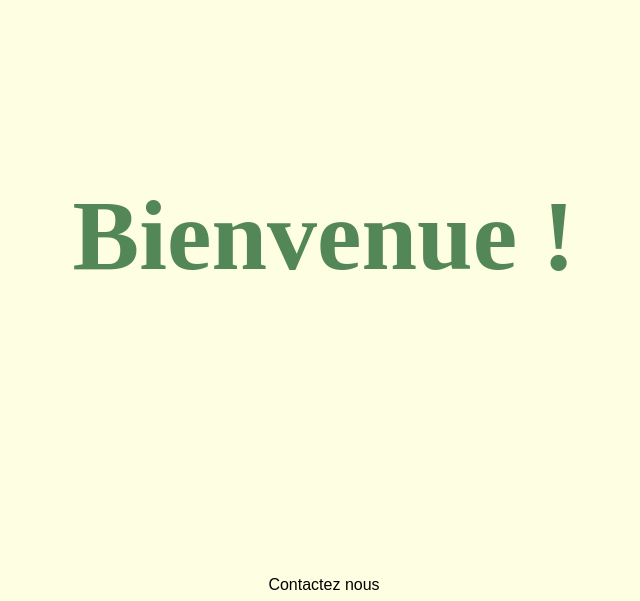
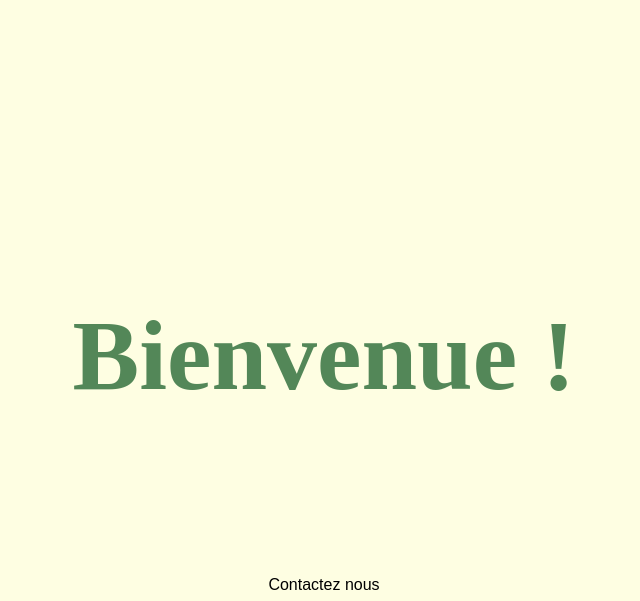
Before and after one commit to perrinesm/ProjectTW, a PHP site: page /index.php in a window 1280 px wide. Shown: the part 199-800 px from the top of the page, without its empty margins (316-956 px from the left). Run offline with PHP 8.4, Linux system fonts and the light colour scheme.

Commit message:
centrage

```diff
--- a/stylesheet.css
+++ b/stylesheet.css
@@ -109,7 +109,7 @@ font-style: bold;
 
 
 h1{
-	margin-top: 200px;
+	margin-top: 25%;
 	font-size: 100px;
 	color:rgb(83,135,88);
 }
```
